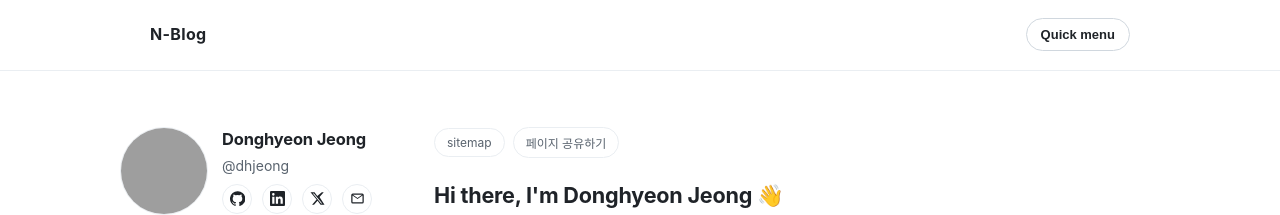
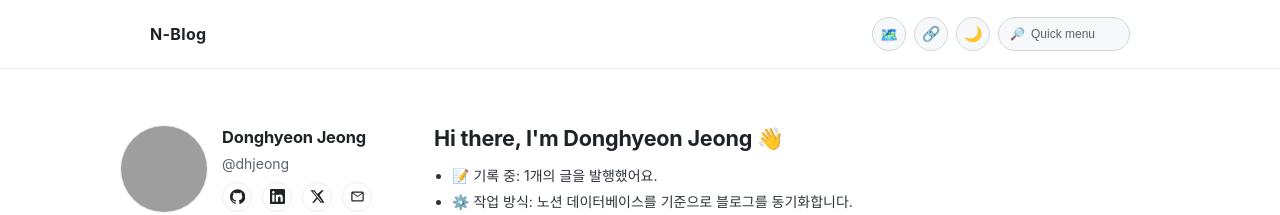
Before and after one commit to dhje0ng/blog, a Next.js app: page /overview in a window 1280 px wide. Shown: the top 215 px of the page. Built offline with nearby package versions, Linux system fonts and the light colour scheme; grey boxes are pictures that could not be loaded.

Commit message:
Refine header actions with modal quick menu and theme toggle

```diff
--- a/app/globals.css
+++ b/app/globals.css
@@ -7,6 +7,16 @@
   --muted: #59636e;
   --accent: #0a3069;
   --radius: 14px;
+}
+
+:root[data-theme="dark"] {
+  --bg: #0d1117;
+  --surface: #161b22;
+  --border: #30363d;
+  --line-subtle: #21262d;
+  --text: #e6edf3;
+  --muted: #8b949e;
+  --accent: #58a6ff;
 }
 
 * {
@@ -51,49 +61,115 @@ a {
   letter-spacing: 0.02em;
 }
 
-.gh-quickmenu-toggle {
+.gh-header-tools {
+  display: flex;
+  align-items: center;
+  gap: 8px;
+}
+
+.gh-icon-button {
   border: 1px solid var(--border);
-  background: #fff;
+  background: var(--surface);
   color: var(--text);
   border-radius: 999px;
-  padding: 8px 14px;
-  font-size: 13px;
-  font-weight: 600;
+  width: 34px;
+  height: 34px;
+  display: inline-flex;
+  align-items: center;
+  justify-content: center;
+  cursor: pointer;
+  font-size: 15px;
+}
+
+.gh-quickmenu-search {
+  border: 1px solid var(--border);
+  background: var(--surface);
+  color: var(--muted);
+  border-radius: 999px;
+  height: 34px;
+  min-width: 132px;
+  padding: 0 11px;
+  font-size: 12px;
+  display: inline-flex;
+  align-items: center;
+  gap: 6px;
   cursor: pointer;
 }
 
-.gh-quickmenu-panel {
-  border-top: 1px solid var(--line-subtle);
-  border-bottom: 1px solid var(--line-subtle);
-  max-height: 0;
-  overflow: hidden;
+.gh-quickmenu-backdrop {
+  position: fixed;
+  inset: 0;
+  background: rgb(0 0 0 / 0.45);
   opacity: 0;
-  transform: translateY(-8px);
-  transition: max-height 0.28s ease, opacity 0.22s ease, transform 0.22s ease;
+  pointer-events: none;
+  transition: opacity 0.2s ease;
+  z-index: 11;
 }
 
-.gh-quickmenu-panel.open {
-  max-height: 220px;
+.gh-quickmenu-backdrop.open {
   opacity: 1;
-  transform: translateY(0);
+  pointer-events: auto;
+}
+
+.gh-quickmenu-modal {
+  position: fixed;
+  top: 50%;
+  left: 50%;
+  width: min(420px, calc(100vw - 32px));
+  background: var(--bg);
+  border: 1px solid var(--border);
+  border-radius: 16px;
+  padding: 16px;
+  transform: translate(-50%, -48%);
+  opacity: 0;
+  pointer-events: none;
+  transition: opacity 0.22s ease, transform 0.22s ease;
+  z-index: 12;
+}
+
+.gh-quickmenu-modal.open {
+  opacity: 1;
+  pointer-events: auto;
+  transform: translate(-50%, -50%);
+}
+
+.gh-quickmenu-modal-head {
+  display: flex;
+  justify-content: space-between;
+  align-items: center;
+  margin-bottom: 10px;
 }
 
 .gh-quickmenu-links {
   display: grid;
-  gap: 2px;
-  padding: 10px 0;
+  gap: 4px;
 }
 
 .gh-nav-link {
   color: var(--muted);
   font-size: 14px;
-  padding: 8px 4px;
-  transition: color 0.2s ease;
+  padding: 10px;
+  border-radius: 10px;
+  transition: color 0.2s ease, background-color 0.2s ease;
 }
 
 .gh-nav-link:hover,
 .gh-nav-link.active {
   color: var(--text);
+  background: var(--surface);
+}
+
+.gh-share-feedback {
+  position: absolute;
+  right: 24px;
+  top: 72px;
+  margin: 0;
+  padding: 6px 10px;
+  border-radius: 999px;
+  font-size: 12px;
+  border: 1px solid var(--border);
+  background: var(--surface);
+  color: var(--muted);
 }
 
 .hero {
@@ -734,32 +810,6 @@ a {
   gap: 6px;
 }
 
-.overview-tools {
-  display: flex;
-  align-items: center;
-  gap: 8px;
-  flex-wrap: wrap;
-}
-
-.overview-tool-link,
-.overview-tool-button {
-  border: 1px solid var(--line-subtle);
-  border-radius: 999px;
-  padding: 6px 12px;
-  font-size: 12px;
-  color: var(--muted);
-  background: #fff;
-}
-
-.overview-tool-button {
-  cursor: pointer;
-}
-
-.overview-tool-feedback {
-  margin: 0;
-  font-size: 12px;
-  color: var(--muted);
-}
 
 .overview-content-column {
   display: grid;
@@ -972,3 +1022,13 @@ a {
     aspect-ratio: 16 / 9;
   }
 }
+
+@media (max-width: 640px) {
+  .gh-header-tools {
+    gap: 6px;
+  }
+
+  .gh-quickmenu-search {
+    min-width: 106px;
+  }
+}
--- a/app/overview/page.tsx
+++ b/app/overview/page.tsx
@@ -3,7 +3,6 @@ import type { Route } from "next";
 import Link from "next/link";
 import { notFound } from "next/navigation";
 import { Header } from "@/components/layout/Header";
-import { OverviewTools } from "@/components/layout/OverviewTools";
 import { PostListItem } from "@/components/post/PostListItem";
 import { getPostsOrNull } from "@/lib/notion/safe";
 import siteConfig from "@/site.config";
@@ -92,8 +91,6 @@ export default async function OverviewPage() {
           </aside>
 
           <div className="overview-content-column">
-            <OverviewTools />
-
             <article className="overview-readme" aria-label="profile introduction">
               <h2>Hi there, I&apos;m {siteConfig.profile.name} 👋</h2>
               <ul className="readme-bullet-list">
--- a/components/layout/Header.tsx
+++ b/components/layout/Header.tsx
@@ -2,13 +2,57 @@
 
 import Link from "next/link";
 import { usePathname } from "next/navigation";
-import { useState } from "react";
+import { useEffect, useState } from "react";
 import { NAV_ROUTES } from "@/lib/constants/routes";
 import siteConfig from "@/site.config";
+
+const THEME_KEY = "n-blog-theme";
+
+type ThemeMode = "light" | "dark";
 
 export function Header() {
   const pathname = usePathname();
   const [menuOpen, setMenuOpen] = useState(false);
+  const [theme, setTheme] = useState<ThemeMode>("light");
+  const [shareMessage, setShareMessage] = useState("");
+
+  useEffect(() => {
+    const savedTheme = localStorage.getItem(THEME_KEY);
+    const nextTheme: ThemeMode = savedTheme === "dark" ? "dark" : "light";
+    document.documentElement.setAttribute("data-theme", nextTheme);
+    setTheme(nextTheme);
+  }, []);
+
+  const closeMenu = () => setMenuOpen(false);
+
+  const handleThemeToggle = () => {
+    const nextTheme: ThemeMode = theme === "light" ? "dark" : "light";
+    setTheme(nextTheme);
+    localStorage.setItem(THEME_KEY, nextTheme);
+    document.documentElement.setAttribute("data-theme", nextTheme);
+  };
+
+  const handleShare = async () => {
+    const url = window.location.href;
+    setShareMessage("");
+
+    try {
+      if (navigator.share) {
+        await navigator.share({
+          title: document.title,
+          text: "N-Blog 페이지를 공유합니다.",
+          url
+        });
+        setShareMessage("공유 완료");
+        return;
+      }
+
+      await navigator.clipboard.writeText(url);
+      setShareMessage("링크 복사됨");
+    } catch {
+      setShareMessage("공유 실패");
+    }
+  };
 
   return (
     <header className="gh-header">
@@ -16,30 +60,50 @@ export function Header() {
         <Link className="brand" href="/overview">
           {siteConfig.blog.title}
         </Link>
+
+        <div className="gh-header-tools">
+          <a href="/sitemap.xml" className="gh-icon-button" target="_blank" rel="noreferrer" aria-label="sitemap">
+            🗺️
+          </a>
+          <button type="button" className="gh-icon-button" onClick={handleShare} aria-label="share page">
+            🔗
+          </button>
+          <button type="button" className="gh-icon-button" onClick={handleThemeToggle} aria-label="toggle color theme">
+            {theme === "light" ? "🌙" : "☀️"}
+          </button>
           <button
             type="button"
-          className="gh-quickmenu-toggle"
+            className="gh-quickmenu-search"
             aria-expanded={menuOpen}
-          aria-controls="quick-menu-panel"
-          onClick={() => setMenuOpen((open) => !open)}
+            aria-controls="quick-menu-modal"
+            onClick={() => setMenuOpen(true)}
           >
-          Quick menu
+            <span aria-hidden="true">🔎</span>
+            <span>Quick menu</span>
           </button>
         </div>
+      </div>
 
-      <nav id="quick-menu-panel" className={`gh-quickmenu-panel ${menuOpen ? "open" : ""}`} aria-label="Quick navigation">
-        <div className="container gh-quickmenu-links">
+      <div className={`gh-quickmenu-backdrop ${menuOpen ? "open" : ""}`} onClick={closeMenu} aria-hidden={!menuOpen} />
+      <aside id="quick-menu-modal" className={`gh-quickmenu-modal ${menuOpen ? "open" : ""}`} aria-label="Quick navigation">
+        <div className="gh-quickmenu-modal-head">
+          <strong>Quick menu</strong>
+          <button type="button" className="gh-icon-button" onClick={closeMenu} aria-label="close quick menu">
+            ✕
+          </button>
+        </div>
+        <nav className="gh-quickmenu-links">
           {NAV_ROUTES.map((item) => {
             const isActive = pathname === item.href;
-
             return (
-              <Link key={item.label} className={`gh-nav-link ${isActive ? "active" : ""}`} href={item.href} onClick={() => setMenuOpen(false)}>
+              <Link key={item.label} className={`gh-nav-link ${isActive ? "active" : ""}`} href={item.href} onClick={closeMenu}>
                 {item.label}
               </Link>
             );
           })}
-        </div>
         </nav>
+      </aside>
+      {shareMessage ? <p className="gh-share-feedback">{shareMessage}</p> : null}
     </header>
   );
 }
--- a/components/layout/OverviewTools.tsx
+++ /dev/null
@@ -1,56 +0,0 @@
-"use client";
-
-import { useMemo, useState } from "react";
-
-export function OverviewTools() {
-  const [message, setMessage] = useState<string>("");
-  const [isSharing, setIsSharing] = useState(false);
-
-  const overviewUrl = useMemo(() => {
-    if (typeof window === "undefined") {
-      return "";
-    }
-
-    return `${window.location.origin}/overview`;
-  }, []);
-
-  const handleShare = async () => {
-    if (!overviewUrl) {
-      return;
-    }
-
-    setIsSharing(true);
-    setMessage("");
-
-    try {
-      if (navigator.share) {
-        await navigator.share({
-          title: "N-Blog overview",
-          text: "N-Blog overview 페이지를 공유합니다.",
-          url: overviewUrl
-        });
-        setMessage("공유 시트를 열었어요.");
-        return;
-      }
-
-      await navigator.clipboard.writeText(overviewUrl);
-      setMessage("overview 링크를 클립보드에 복사했어요.");
-    } catch {
-      setMessage("공유를 완료하지 못했어요. 다시 시도해 주세요.");
-    } finally {
-      setIsSharing(false);
-    }
-  };
-
-  return (
-    <div className="overview-tools" aria-label="overview tools">
-      <a className="overview-tool-link" href="/sitemap.xml" target="_blank" rel="noreferrer">
-        sitemap
-      </a>
-      <button type="button" className="overview-tool-button" onClick={handleShare} disabled={isSharing}>
-        페이지 공유하기
-      </button>
-      {message ? <p className="overview-tool-feedback">{message}</p> : null}
-    </div>
-  );
-}
```
Lines whose indentation alone changed are shown as unchanged.
